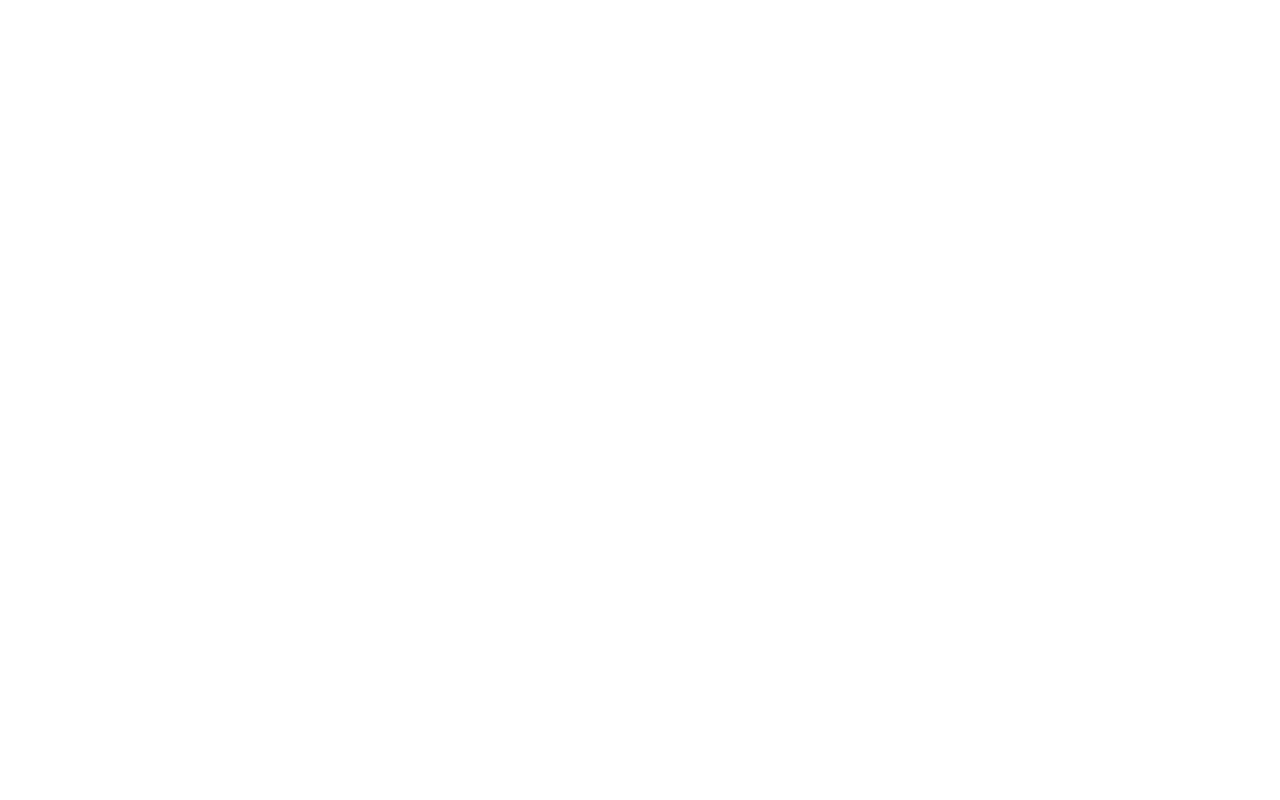
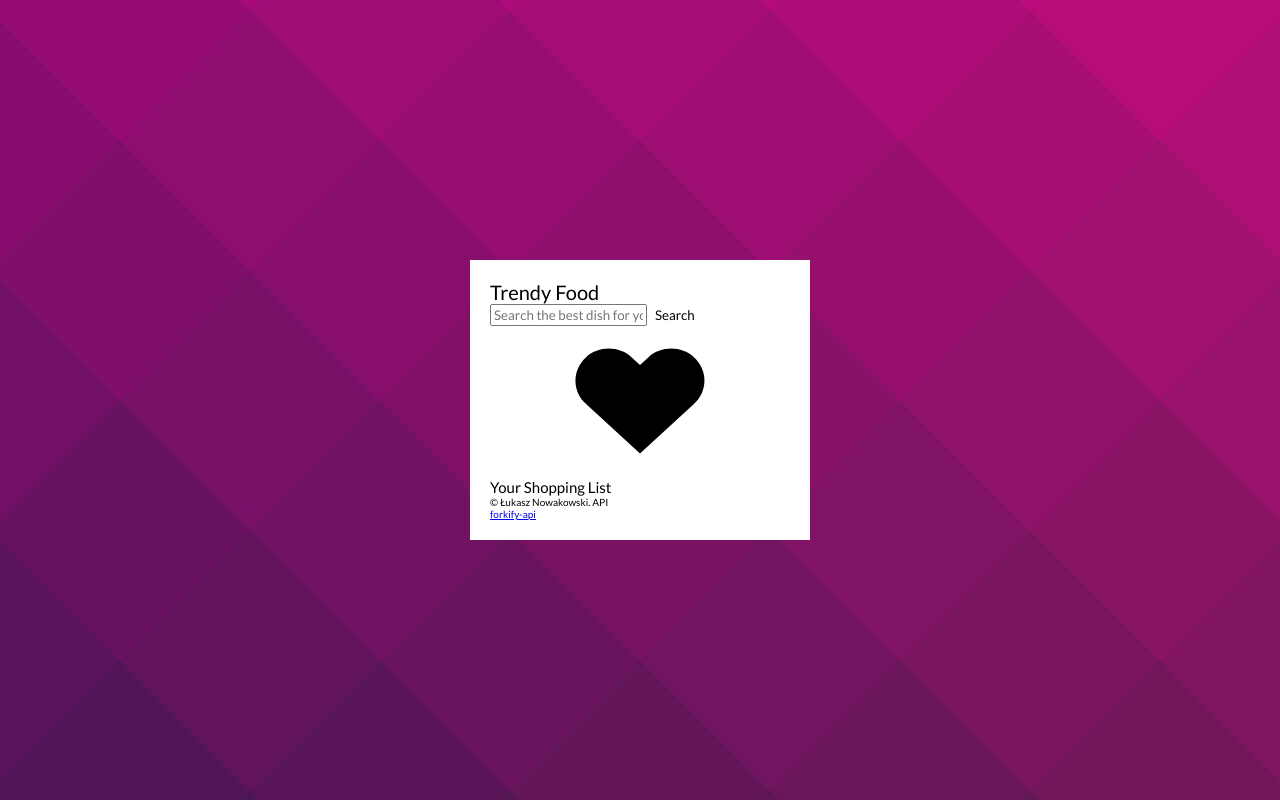
Before and after one commit to NowakowskiWebDev/NowakowskiWebDev-Food-Trendy, a website built with webpack: page src/index.html in a window 1280 px wide. Built offline with nearby package versions, Linux system fonts and the light colour scheme.

Commit message:
Add base style, svg-icon nad HTML template

```diff
--- a/src/index.html
+++ b/src/index.html
@@ -5,11 +5,59 @@
     <meta charset="UTF-8">
     <meta name="viewport" content="width=device-width, initial-scale=1.0">
     <link rel="stylesheet" href="css/main.min.css">
+    <meta name="description" content="Website with a lot of recipes. Simple choose to cook tasty dishes">
     <title>Trendy Food</title>
 </head>
 
 <body>
+    <div class="container">
+        <header class="header">
+            <h1 class="header__heading">
+                Trendy Food
+            </h1>
+            <form class="search">
+                <input type="text" class="search__input" placeholder="Search the best dish for you...">
+                <button class="btn search__btn">
+                    <span class="search__span">Search</span>
+                </button>
+            </form>
+            <div class="like">
+                <div class="like__heart-box">
+                    <svg class="like__icon">
+                        <use href="img/icons.min.svg#icon-heart"></use>
+                    </svg>
+                </div>
+                <div class="like__box-list">
+                    <ul class="like__list">
+                    </ul>
+                </div>
+            </div>
+        </header>
 
+        <main class="main">
+
+            <div class="results">
+                <ul class="results__list">
+                </ul>
+                <div class="results__pages">
+
+                </div>
+            </div>
+            <div class="recipe">
+
+            </div>
+            <div class="shopping">
+                <h2 class="shopping__heading-secondary">
+                    Your Shopping List
+                </h2>
+                <ul class="shopping__list"></ul>
+            </div>
+        </main>
+        <footer class="copyright">
+            <p class="copyright__paragraph"> &copy; Łukasz Nowakowski. API</p>
+            <a href="https://forkify-api.herokuapp.com/" class="copyright__link" target="_blank">forkify-api</a>
+        </footer>
+    </div>
 </body>
 
 </html>
--- /dev/null
+++ b/src/sass/abstracts/_fonts.scss
@@ -0,0 +1,13 @@
+// font-family: 'Lato-Regular';
+// font-family: 'Lato-Bold';
+
+
+@font-face {
+    font-family: 'Lato-Regular';
+    src: url('Lato/Lato-Regular.ttf') format('truetype');
+}
+
+@font-face {
+    font-family: 'Lato-Bold';
+    src: url('Lato/Lato-Bold.ttf') format('truetype');
+}
--- /dev/null
+++ b/src/sass/abstracts/_mixins.scss
@@ -0,0 +1,5 @@
+@mixin flexCenter {
+    display: flex;
+    justify-content: center;
+    align-items: center;
+}
--- /dev/null
+++ b/src/sass/abstracts/_variables.scss
@@ -0,0 +1,6 @@
+$color-black: #000;
+$color-white: #fff;
+
+$color-primary-light: #e72978;
+$primary-color: #b9346c;
+$color-primary-dark: #620F32;
--- /dev/null
+++ b/src/sass/base/_base.scss
@@ -0,0 +1,39 @@
+html {
+    // this defines what 1rem is 10px
+    font-size: 62.5%;
+    box-sizing: border-box;
+    font-family: 'Lato-Regular';
+}
+
+*,
+*:before,
+*:after {
+    box-sizing: inherit;
+    font-family: inherit;
+}
+
+body,
+h1,
+h2,
+h3,
+h4,
+h5,
+h6,
+p,
+ol,
+ul {
+    margin: 0;
+    padding: 0;
+    font-weight: normal;
+    font-family: inherit;
+}
+
+ol,
+ul {
+    list-style: none;
+}
+
+img {
+    max-width: 100%;
+    height: auto;
+}
--- /dev/null
+++ b/src/sass/components/_button.scss
@@ -0,0 +1,6 @@
+.btn {
+    background-color: transparent;
+    outline: none;
+    border: 0;
+    cursor: pointer;
+}
--- /dev/null
+++ b/src/sass/layout/_body.scss
@@ -0,0 +1,13 @@
+body {
+    min-height: 100vh;
+    @include flexCenter;
+    background: linear-gradient(45deg, rgba(22, 31, 43, 0.5) 0%, rgba(22, 31, 43, 0.5) 12.5%, rgba(53, 28, 54, 0.5) 12.5%, rgba(53, 28, 54, 0.5) 25%, rgba(83, 25, 65, 0.5) 25%, rgba(83, 25, 65, 0.5) 37.5%, rgba(114, 22, 76, 0.5) 37.5%, rgba(114, 22, 76, 0.5) 50%, rgba(144, 20, 86, 0.5) 50%, rgba(144, 20, 86, 0.5) 62.5%, rgba(175, 17, 97, 0.5) 62.5%, rgba(175, 17, 97, 0.5) 75%, rgba(205, 14, 108, 0.5) 75%, rgba(205, 14, 108, 0.5) 87.5%, rgba(236, 11, 119, 0.5) 87.5%, rgba(236, 11, 119, 0.5) 100%), linear-gradient(135deg, rgb(188, 0, 159) 0%, rgb(188, 0, 159) 12.5%, rgb(173, 4, 150) 12.5%, rgb(173, 4, 150) 25%, rgb(158, 7, 141) 25%, rgb(158, 7, 141) 37.5%, rgb(143, 11, 132) 37.5%, rgb(143, 11, 132) 50%, rgb(129, 15, 124) 50%, rgb(129, 15, 124) 62.5%, rgb(114, 19, 115) 62.5%, rgb(114, 19, 115) 75%, rgb(99, 22, 106) 75%, rgb(99, 22, 106) 87.5%, rgb(84, 26, 97) 87.5%, rgb(84, 26, 97) 100%);
+
+}
+
+.container {
+    max-width: 75%;
+    margin: 0 auto;
+    background-color: white;
+    padding: 2rem;
+}
--- a/src/sass/main.scss
+++ b/src/sass/main.scss
@@ -0,0 +1,10 @@
+@import 'abstracts/fonts';
+@import 'abstracts/mixins';
+@import 'abstracts/variables';
+
+@import 'base/base';
+
+@import 'components/button';
+
+@import 'layout/body';
+@import 'layout/header';
```
Also changed, not shown: dist/css/Lato/Lato-Bold.ttf (added), dist/css/Lato/Lato-Regular.ttf (added), dist/css/Lato/OFL.txt (added), dist/css/main.min.css, dist/img/icons.min.svg (added), src/sass/layout/_footer.scss (added), src/sass/layout/_header.scss (added), src/sass/layout/_main.scss (added), 1 other file.
